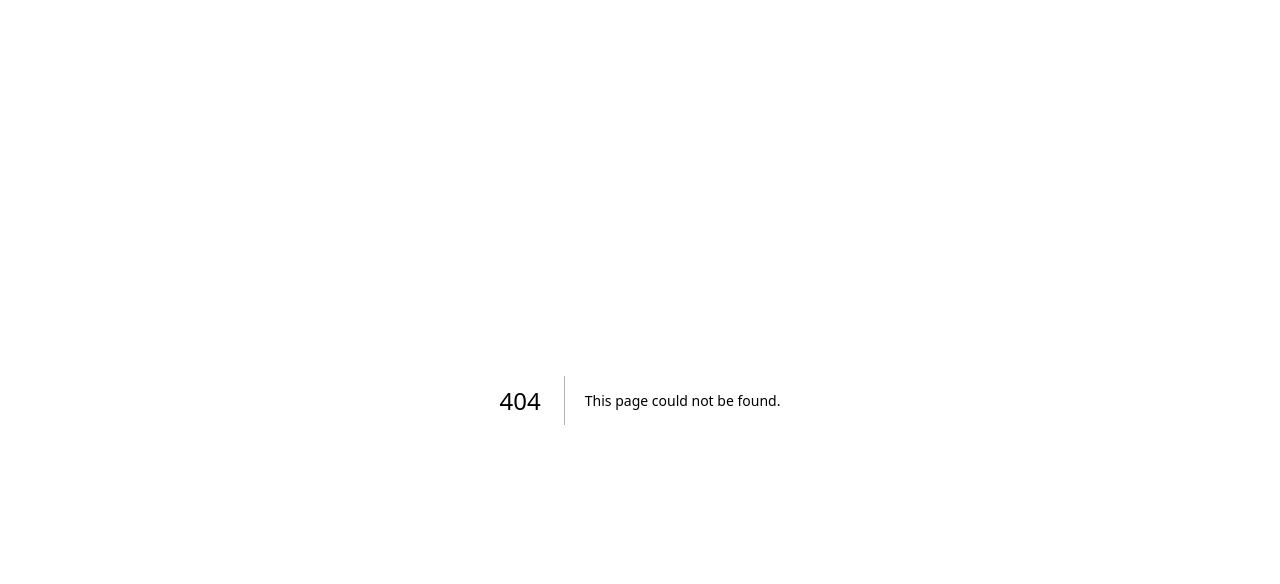
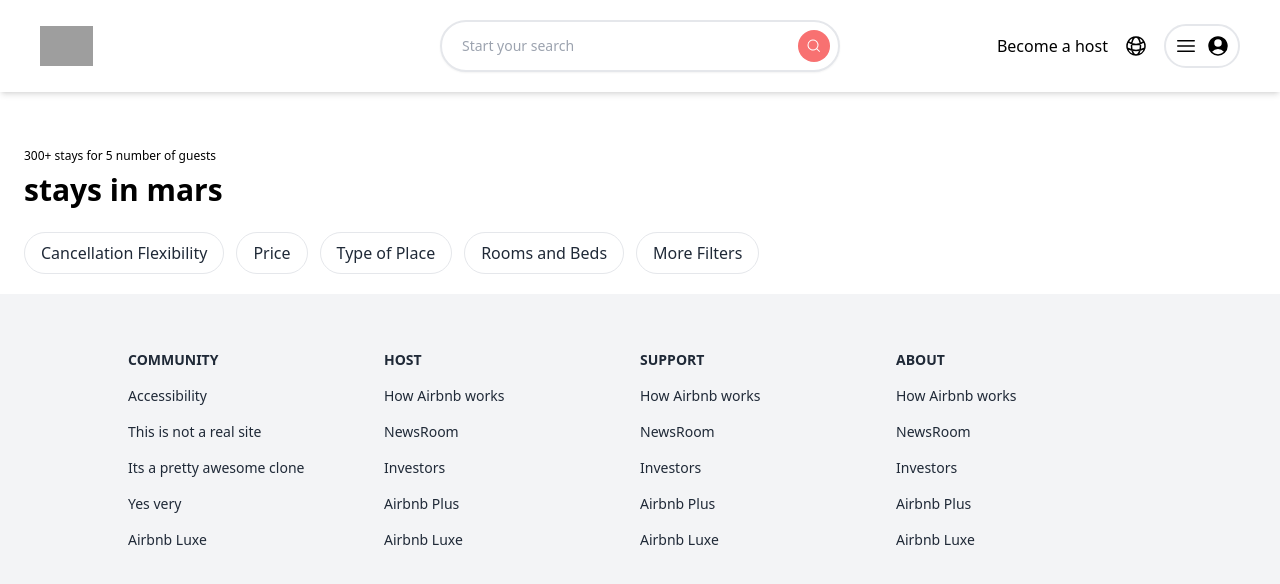
Before and after one commit to Aschrock11/Airbnb-clone, a Next.js app: page /search in a window 1280 px wide. Before the commit this address had no page. Shown: the top 584 px of the page. Built offline with nearby package versions, Linux system fonts and the light colour scheme; grey boxes are pictures that could not be loaded.

Commit message:
added date picker and search page

```diff
--- a/components/Header.js
+++ b/components/Header.js
@@ -1,6 +1,31 @@
 import React from "react";
 import Image from "next/legacy/image";
+import { useState } from "react";
+import "react-date-range/dist/styles.css"; // main css file
+import "react-date-range/dist/theme/default.css"; // theme css file
+import { DateRangePicker } from "react-date-range";
+import { UsersIcon } from "@heroicons/react/solid";
 function Header() {
+  const [searchInput, setSearchInput] = useState("");
+  const [startDate, setStartDate] = useState(new Date());
+  const [endDate, setEndDate] = useState(new Date());
+  const [noOfGuests, setNoOfGuests] = useState(1);
+
+  const handleSelect = (ranges) => {
+    setStartDate(ranges.selection.startDate);
+    setEndDate(ranges.selection.endDate);
+  };
+  console.log(searchInput);
+  const resetInput = () => {
+    setSearchInput("");
+  };
+
+  const selectionRange = {
+    startDate: startDate,
+    endDate: endDate,
+    key: "selection",
+  };
+
   return (
     <header className=" sticky top-0 z-50 grid grid-cols-3 bg-white shadow-md p-5 md:px-10 ">
       <div className=" relative flex items-center h-10 cursor-pointer my-auto ">
@@ -15,6 +40,8 @@ function Header() {
       </div>
       <div className="flex items-center md:border-2 rounded-full  py-2 md:shadow-sm ">
         <input
+          value={searchInput}
+          onChange={(e) => setSearchInput(e.target.value)}
           type=""
           placeholder="Start your search"
           name=""
@@ -79,6 +106,35 @@ function Header() {
           </svg>
         </div>
       </div>
+      {searchInput && (
+        <div className=" flex flex-col col-span-3 mx-auto mt-5">
+          <DateRangePicker
+            ranges={[selectionRange]}
+            minDate={new Date()}
+            rangeColors={["#FD5B61"]}
+            onChange={handleSelect}
+          />
+          <div className="flex items-center border-b mb-4">
+            <h2 className=" text-2xl flex-grow font-semibold ">
+              Number of Guests
+            </h2>
+            <UsersIcon className=" h-5" />
+            <input
+              value={noOfGuests}
+              onChange={(e) => setNoOfGuests(e.target.value)}
+              className="w-12 pl-2 text-lg outline-none text-red-400"
+              type="number"
+              min={1}
+            />
+          </div>
+          <div className="flex">
+            <button onClick={resetInput} className="flex-grow text-gray-500">
+              Cancel
+            </button>
+            <button className="flex-grow text-red-400">Search</button>
+          </div>
+        </div>
+      )}
     </header>
   );
 }
--- a/package.json
+++ b/package.json
@@ -7,8 +7,10 @@
   },
   "dependencies": {
     "@heroicons/react": "^1.0.6",
+    "date-fns": "^2.29.3",
     "next": "latest",
-    "react": "18.2.0",
+    "react": "^18.2.0",
+    "react-date-range": "^1.4.0",
     "react-dom": "18.2.0",
     "tailwind-scrollbar-hide": "^1.1.7"
   },
--- a/pages/_app.js
+++ b/pages/_app.js
@@ -1,4 +1,5 @@
 import "../styles/globals.css";
+import "../styles/global.css";
 
 function MyApp({ Component, pageProps }) {
   return <Component {...pageProps} />;
--- a/pages/index.js
+++ b/pages/index.js
@@ -6,6 +6,7 @@ import SmallCard from "../components/SmallCard";
 import MediumCard from "../components/MediumCard";
 import LargeCard from "../components/LargeCard";
 import Footer from "../components/Footer";
+
 const Home = ({ exploreData, cardsData }) => {
   return (
     <div>
--- /dev/null
+++ b/pages/search.js
@@ -0,0 +1,27 @@
+import React from "react";
+import Footer from "../components/Footer";
+import Header from "../components/Header";
+function Search() {
+  return (
+    <div>
+      <Header />
+      <main className="flex">
+        <section className="flex-grow pt-14 px-6">
+          <p className=" text-xs ">300+ stays for 5 number of guests</p>
+          <h1 className=" text-3xl font-semibold mt-2 mb-6">stays in mars</h1>
+
+          <div className="hidden lg:inline-flex mb-5 space-x-3 text-gray-800 whitespace-nowrap">
+            <p className="button">Cancellation Flexibility</p>
+            <p className="button">Price</p>
+            <p className="button">Type of Place</p>
+            <p className="button">Rooms and Beds</p>
+            <p className="button">More Filters</p>
+          </div>
+        </section>
+      </main>
+      <Footer />
+    </div>
+  );
+}
+
+export default Search;
--- /dev/null
+++ b/styles/global.css
@@ -0,0 +1,7 @@
+@tailwind components;
+
+@layer components {
+  .button {
+    @apply px-4 py-2 border rounded-full cursor-pointer hover:shadow-lg active:scale-95 active:bg-gray-100 transition transform duration-100 ease-out;
+  }
+}
```
Also changed, not shown: 1 other file (tests, documents, lock files or other folders).
